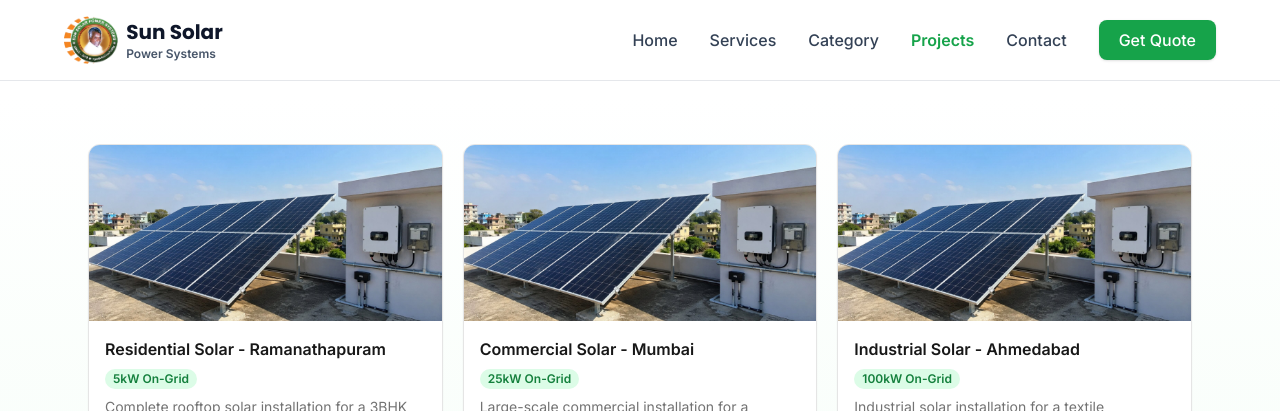
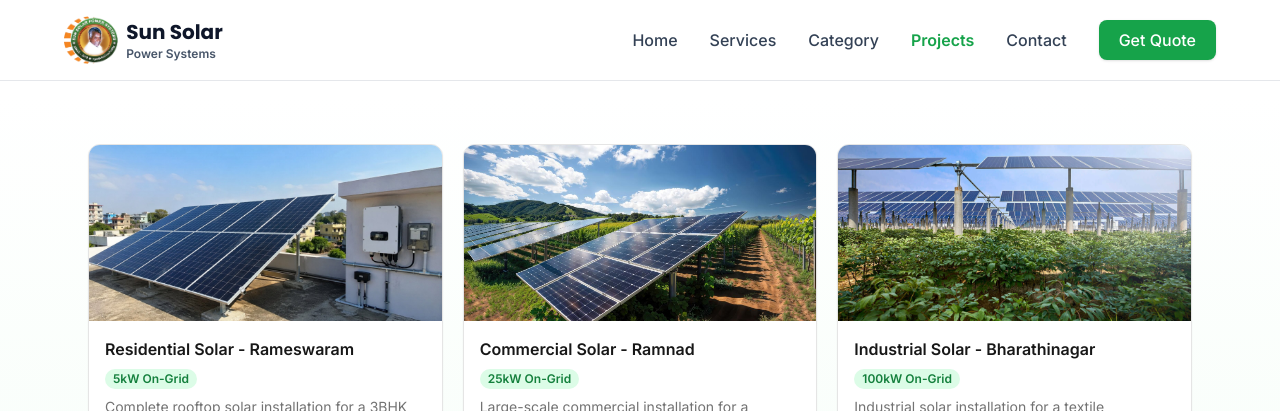
Before and after one commit to shxrxf-code/Sun-Solar, a Next.js app: page /projects in a window 1280 px wide. Shown: the top 411 px of the page. Built offline with nearby package versions, Linux system fonts and the light colour scheme.

Commit message:
Add hot update files for app layout and webpack
- Created new hot update JSON and JS files for app layout.
- Added hot update files for globals.css with unique hashes.
- Implemented webpack hot update files with appropriate source maps.

```diff
--- a/app/projects/page.tsx
+++ b/app/projects/page.tsx
@@ -13,8 +13,8 @@ export const metadata: Metadata = {
 const projects = [
   {
     id: 1,
-    title: 'Residential Solar - Ramanathapuram',
-    location: 'Ramanathapuram',
+    title: 'Residential Solar - Rameswaram',
+    location: 'Rameswaram',
     size: '5kW On-Grid',
     beforeBill: '₹8,500/month',
     afterBill: '₹1,200/month',
@@ -25,26 +25,26 @@ const projects = [
   },
   {
     id: 2,
-    title: 'Commercial Solar - Mumbai',
-    location: 'Andheri East, Mumbai',
+    title: 'Commercial Solar - Ramnad',
+    location: 'Ramnad',
     size: '25kW On-Grid',
     beforeBill: '₹45,000/month',
     afterBill: '₹8,000/month',
     savings: '₹4,44,000/year',
     roi: '4 years',
-    image: '/Ongrid.jpg',
+    image: '/Agri-2.jpeg',
     description: 'Large-scale commercial installation for a software company. System designed to handle peak load requirements with net metering.',
   },
   {
     id: 3,
-    title: 'Industrial Solar - Ahmedabad',
-    location: 'GIDC, Ahmedabad',
+    title: 'Industrial Solar - Bharathinagar',
+    location: 'Bharathinagar',
     size: '100kW On-Grid',
     beforeBill: '₹1,80,000/month',
     afterBill: '₹35,000/month',
     savings: '₹17,40,000/year',
     roi: '3.5 years',
-    image: '/Ongrid.jpg',
+    image: '/Agri-3.jpg',
     description: 'Industrial solar installation for a textile manufacturing unit. Custom-designed system to reduce operational costs significantly.',
   },
   {
```
